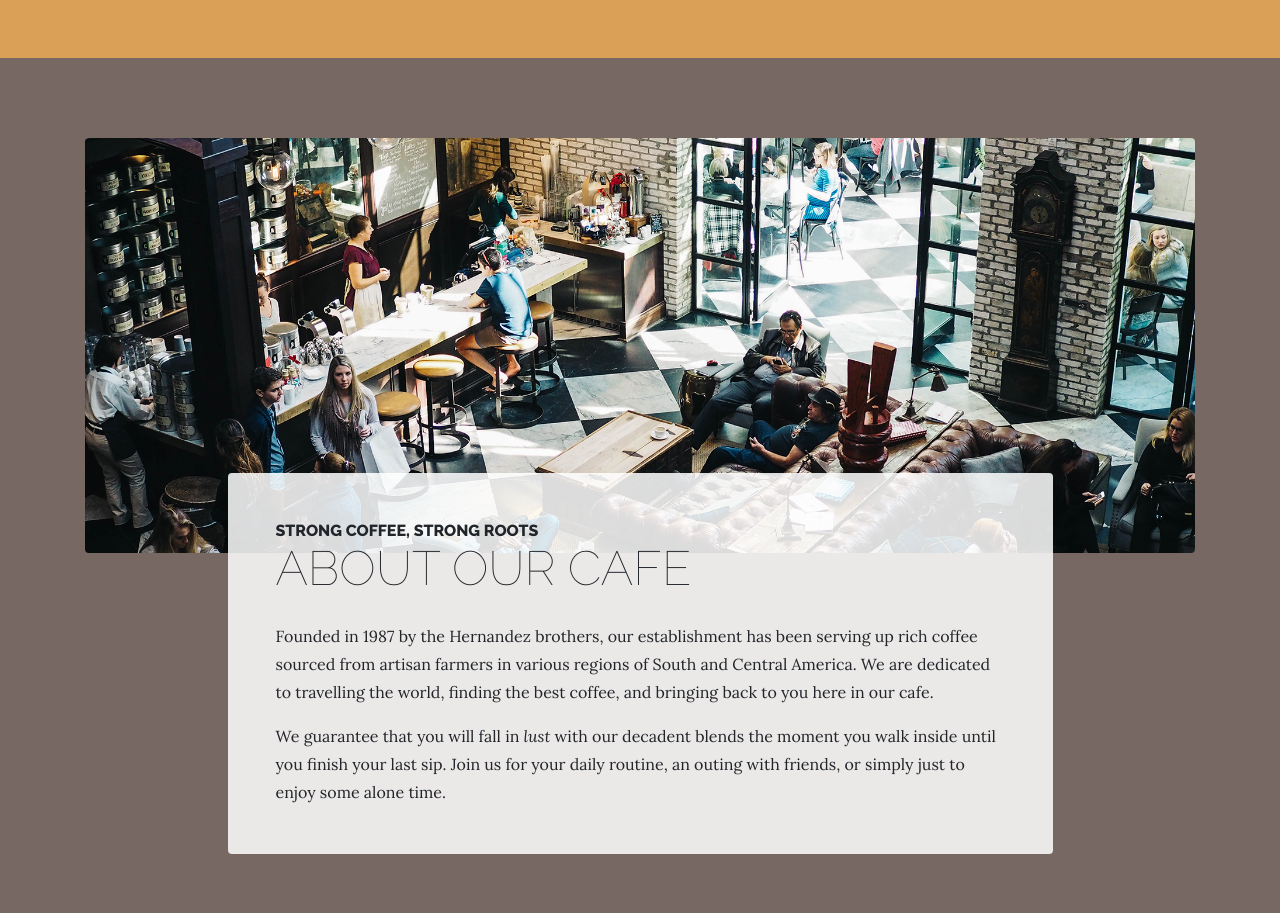
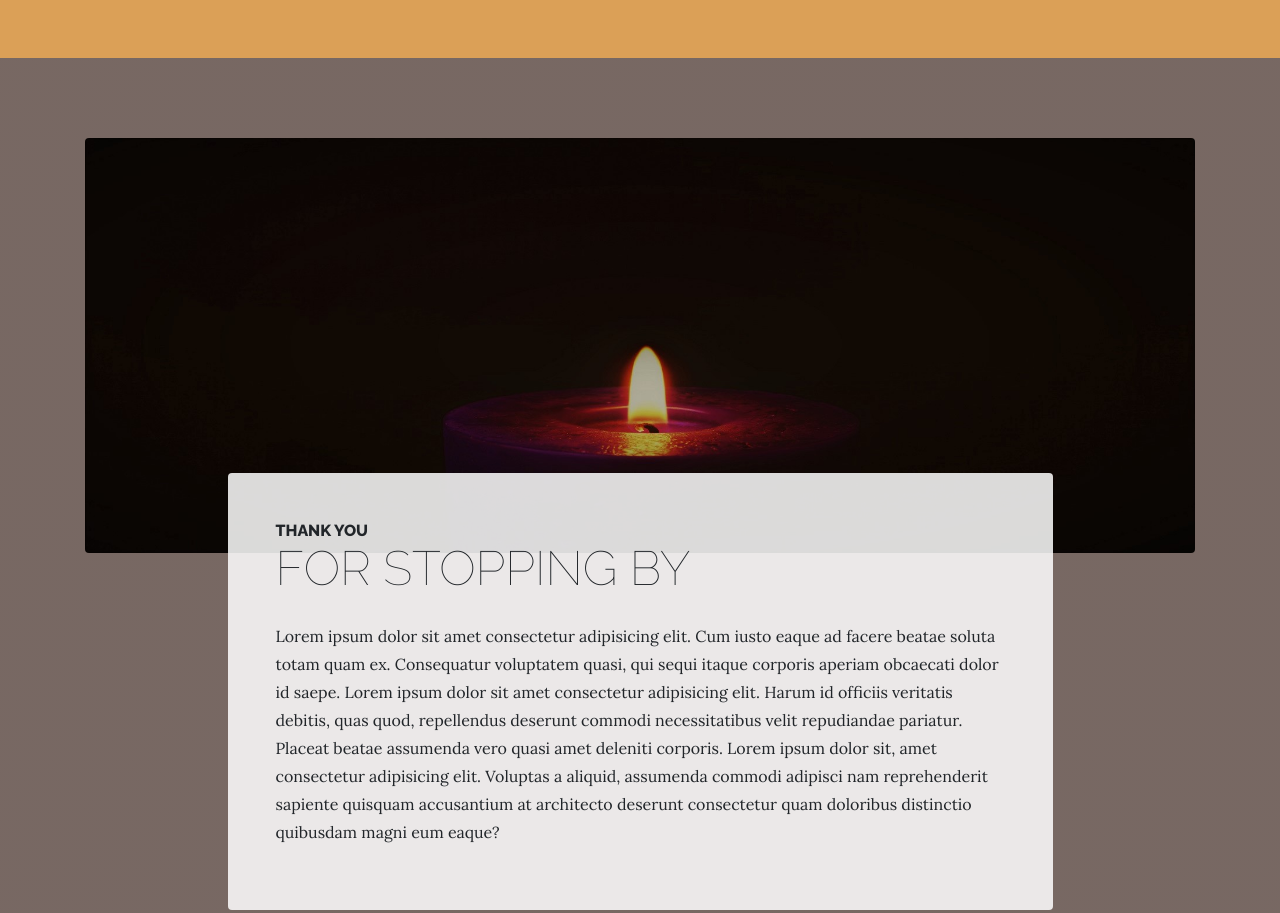
Before and after one commit to ANRAx/ANRA-2019-Portfolio, a website: page contact.html in a window 1280 px wide. Shown: the part 1060-1973 px from the top of the page. Drawn offline with Linux system fonts and the light colour scheme.

Commit message:
update contact image

```diff
--- a/contact.html
+++ b/contact.html
@@ -124,19 +124,16 @@
 
     <section class="page-section about-heading">
       <div class="container">
-        <img class="img-fluid rounded about-heading-img mb-3 mb-lg-0" src="img/about.jpg" alt="">
+        <img class="img-fluid rounded about-heading-img mb-3 mb-lg-0" src="img/namaste2.jpg" alt="">
         <div class="about-heading-content">
           <div class="row">
             <div class="col-xl-9 col-lg-10 mx-auto">
               <div class="bg-faded rounded p-5">
                 <h2 class="section-heading mb-4">
-                  <span class="section-heading-upper">Strong Coffee, Strong Roots</span>
-                  <span class="section-heading-lower">About Our Cafe</span>
+                  <span class="section-heading-upper">Thank you</span>
+                  <span class="section-heading-lower">For stopping by</span>
                 </h2>
-                <p>Founded in 1987 by the Hernandez brothers, our establishment has been serving up rich coffee sourced from artisan farmers in various regions of South and Central America. We are dedicated to travelling the world, finding the best coffee, and bringing back to you here in our cafe.</p>
-                <p class="mb-0">We guarantee that you will fall in
-                  <em>lust</em>
-                  with our decadent blends the moment you walk inside until you finish your last sip. Join us for your daily routine, an outing with friends, or simply just to enjoy some alone time.</p>
+                <p>Lorem ipsum dolor sit amet consectetur adipisicing elit. Cum iusto eaque ad facere beatae soluta totam quam ex. Consequatur voluptatem quasi, qui sequi itaque corporis aperiam obcaecati dolor id saepe. Lorem ipsum dolor sit amet consectetur adipisicing elit. Harum id officiis veritatis debitis, quas quod, repellendus deserunt commodi necessitatibus velit repudiandae pariatur. Placeat beatae assumenda vero quasi amet deleniti corporis. Lorem ipsum dolor sit, amet consectetur adipisicing elit. Voluptas a aliquid, assumenda commodi adipisci nam reprehenderit sapiente quisquam accusantium at architecto deserunt consectetur quam doloribus distinctio quibusdam magni eum eaque?</p>
               </div>
             </div>
           </div>
@@ -156,9 +153,4 @@
 
   </body>
 
-  <!-- Script to highlight the active date in the hours list -->
-  <script>
-    $('.list-hours li').eq(new Date().getDay()).addClass('today');
-  </script>
-
 </html>
```
Also changed, not shown: img/namaste2.jpg (added).
